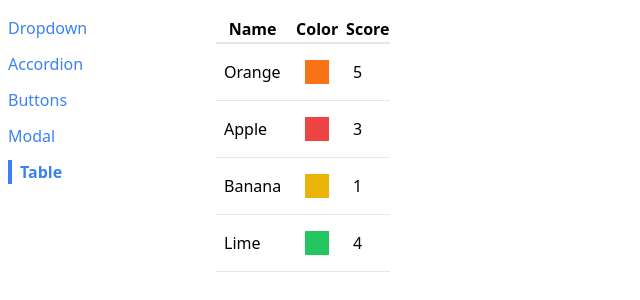
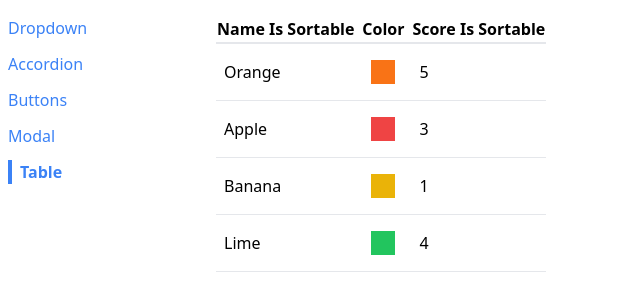
Before and after one commit to ozzman02/react-with-redux, a React (Create React App) app in the folder comps/: page /table in a window 1280 px wide. Shown: the top 300 px of the page, without its empty margins (0-640 px from the left). Built offline with nearby package versions, Linux system fonts and the light colour scheme.

Commit message:
getting clever with data sorting I

```diff
--- /dev/null
+++ b/comps/src/components/SortableTable.js
@@ -0,0 +1,26 @@
+import Table from './Table';
+
+export default function SortableTable(props) {
+
+    const { config } = props;
+
+    const handleClick = (label) => {
+        console.log(label);
+    };
+
+    const updatedConfig = config.map((column) => {
+        if (!column.sortValue) {
+            return column;
+        }
+        return {
+            ...column,
+            header: () => (
+                <th onClick={() => handleClick(column.label) }>
+                    {column.label} Is Sortable
+                </th>
+            )
+        }
+    });
+
+    return <Table {...props} config={updatedConfig}></Table>;
+}
--- a/comps/src/components/Table.js
+++ b/comps/src/components/Table.js
@@ -1,6 +1,11 @@
+import { Fragment } from "react";
+
 export default function Table({ data, config, keyFn }) {
 
     const renderedHeaders = config.map((column) => {
+        if (column.header) {
+            return <Fragment key={column.label}>{column.header()}</Fragment>;
+        }
         return <th key={column.label}>{column.label}</th>
     });
 
--- a/comps/src/pages/TablePage.js
+++ b/comps/src/pages/TablePage.js
@@ -1,4 +1,4 @@
-import Table from "../components/Table";
+import SortableTable from "../components/SortableTable";
 
 export default function TablePage() {
 
@@ -12,7 +12,8 @@
     const config = [
         {
             label: 'Name',
-            render: (fruit) => fruit.name
+            render: (fruit) => fruit.name,
+            sortValue: (fruit) => fruit.name
         },
         {
             label: 'Color',
@@ -20,7 +21,8 @@
         },
         {
             label: 'Score',
-            render: (fruit) => fruit.score
+            render: (fruit) => fruit.score,
+            sortValue: (fruit) => fruit.score
         }
     ];
 
@@ -30,7 +32,7 @@
 
     return (
         <div>
-            <Table data={data} config={config} keyFn={keyFn} />
+            <SortableTable data={data} config={config} keyFn={keyFn} />
         </div>
     );
 
```
